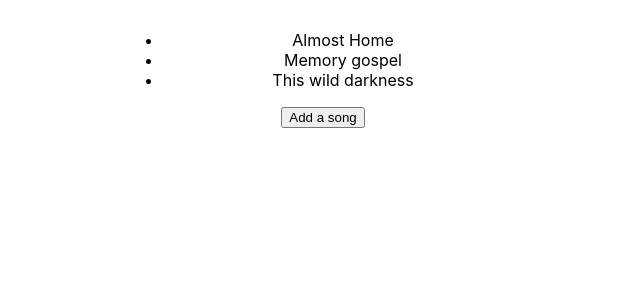
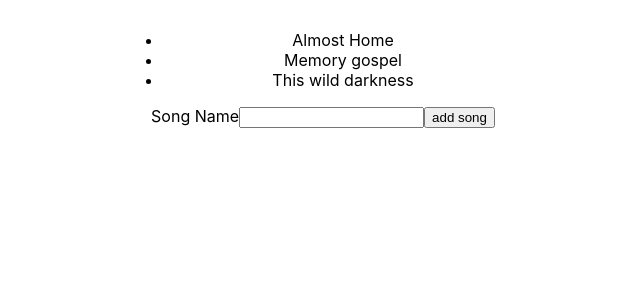
Before and after one commit to gagansaini1212/react-context-hooks, a React (Create React App) app: page / in a window 1280 px wide. Shown: the top 300 px of the page, without its empty margins (317-957 px from the left). Built offline with nearby package versions, Linux system fonts and the light colour scheme.

Commit message:
use state hook with forms

```diff
--- /dev/null
+++ b/src/components/NewSongForm.js
@@ -0,0 +1,25 @@
+import React, { useState } from 'react';
+
+const NewSongForm = ({ addSong }) => {
+  const [title, setTitle] = useState('');
+
+  const handlleSubmit = (e) => {
+    e.preventDefault();
+    addSong(title);
+    setTitle('');
+  };
+  return (
+    <form onSubmit={handlleSubmit}>
+      <label>Song Name</label>
+      <input
+        type="text"
+        required={true}
+        value={title}
+        onChange={(e) => setTitle(e.target.value)}
+      />
+      <input type="submit" value="add song" />
+    </form>
+  );
+};
+
+export default NewSongForm;
--- a/src/components/SongList.js
+++ b/src/components/SongList.js
@@ -1,5 +1,6 @@
 import React, { useState } from 'react';
 import { v4 as uuidv4 } from 'uuid';
+import NewSongForm from './NewSongForm';
 
 const SongList = () => {
   const [songs, setSongs] = useState([
@@ -8,8 +9,8 @@ const SongList = () => {
     { id: 3, title: 'This wild darkness' },
   ]);
 
-  const addSong = () => {
-    setSongs([...songs, { id: uuidv4(), title: 'New Song' }]);
+  const addSong = (title) => {
+    setSongs([...songs, { id: uuidv4(), title }]);
   };
   return (
     <div className="song-list">
@@ -18,7 +19,7 @@ const SongList = () => {
           <li key={song.id}>{song.title}</li>
         ))}
       </ul>
-      <button onClick={addSong}>Add a song</button>
+      <NewSongForm addSong={addSong} />
     </div>
   );
 };
```
